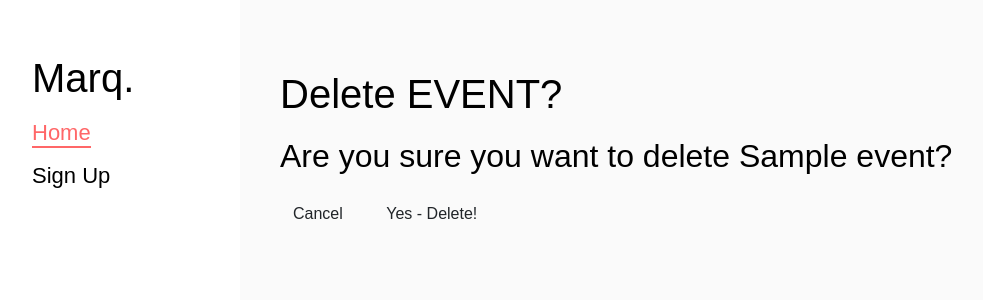
After one commit to lrmoon/Marq, a Django app: page /events/1/delete/ in a window 1280 px wide. The commit adds this page. Shown: the top 300 px of the page, without its empty margins (16-999 px from the left). Run offline with Django 3.2, Linux system fonts and the light colour scheme; tables that the repository leaves empty hold one stand-in row (values such as "Sample post"); some libraries are stand-ins or nearby versions.

Commit message:
event is a full crud feature

```diff
--- a/main_app/templates/events/index.html
+++ b/main_app/templates/events/index.html
@@ -27,8 +27,8 @@
             </div>
             <div class="card-footer text-muted bg-white border-top-0">
                 <p>{{event.date}}</p>
-                <a href="#" class="btn btn-warning btn-sm">Edit</a>
-                <a href="#" class="btn btn-link text-danger">Delete</a>
+                <a href="{% url 'events_update' event.id %}" class="btn btn-warning btn-sm">Edit</a>
+                <a href="{% url 'events_delete' event.id %}" class="btn btn-link text-danger">Delete</a>
             </div>
         </div>
     </div>
--- /dev/null
+++ b/main_app/templates/main_app/event_confirm_delete.html
@@ -0,0 +1,27 @@
+{% extends 'base.html' %}
+{% load static %}
+
+{% block content %}
+
+<div class="page-header">
+  <h1>Delete EVENT?</h1>
+</div>
+<h2>Are you sure you want to delete {{ object.title }}?</h2>
+
+<form action="" method="POST" class="form">
+  {% csrf_token %}
+  <a
+    href="{% url 'events_index' %}"
+    class="btn secondary"
+  >
+    Cancel
+  </a>
+    <a
+        href="{% url 'events_delete' event.id %}"
+        class="btn secondary"
+    >
+        <button type="submit" class="btn danger">Yes - Delete!</button>
+    </a>
+</form>
+
+{% endblock %}
--- a/main_app/urls.py
+++ b/main_app/urls.py
@@ -13,4 +13,6 @@ urlpatterns = [
     ########################3 Event paths ##############################
     path('events/', views.events_index, name='events_index'),
     path("events/create/", views.EventCreate.as_view(), name="events_create"),
+    path('events/<int:pk>/update/', views.EventUpdate.as_view(), name='events_update'),
+    path('events/<int:pk>/delete/', views.EventDelete.as_view(), name='events_delete'),
 ]
--- a/main_app/views.py
+++ b/main_app/views.py
@@ -19,8 +19,8 @@ class TodoCreate(CreateView):
   success_url = '/todos/'
 
   def form_valid(self,form):
-      form.instance.user = self.request.user
-      return super().form_valid(form)
+    form.instance.user = self.request.user
+    return super().form_valid(form)
 
 class TodoUpdate(UpdateView):
   model = Todo
@@ -39,6 +39,15 @@ def events_index(request):
 class EventCreate(CreateView):
   model = Event
   fields = '__all__'
+  success_url = '/events/'
+
+class EventUpdate(UpdateView):
+  model = Event
+  fields = '__all__'
+  success_url = '/events/'
+
+class EventDelete(DeleteView):
+  model = Event
   success_url = '/events/'
 
 
```
